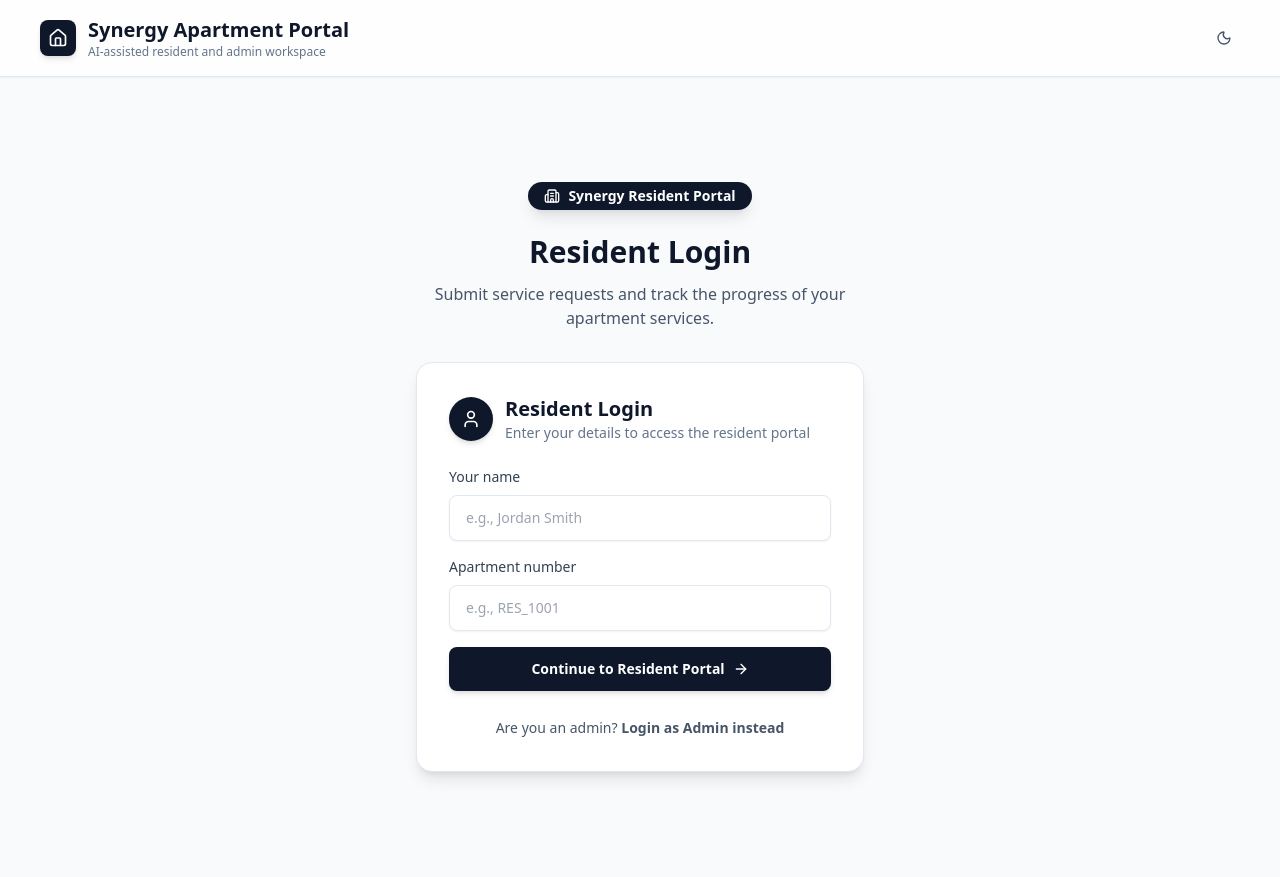
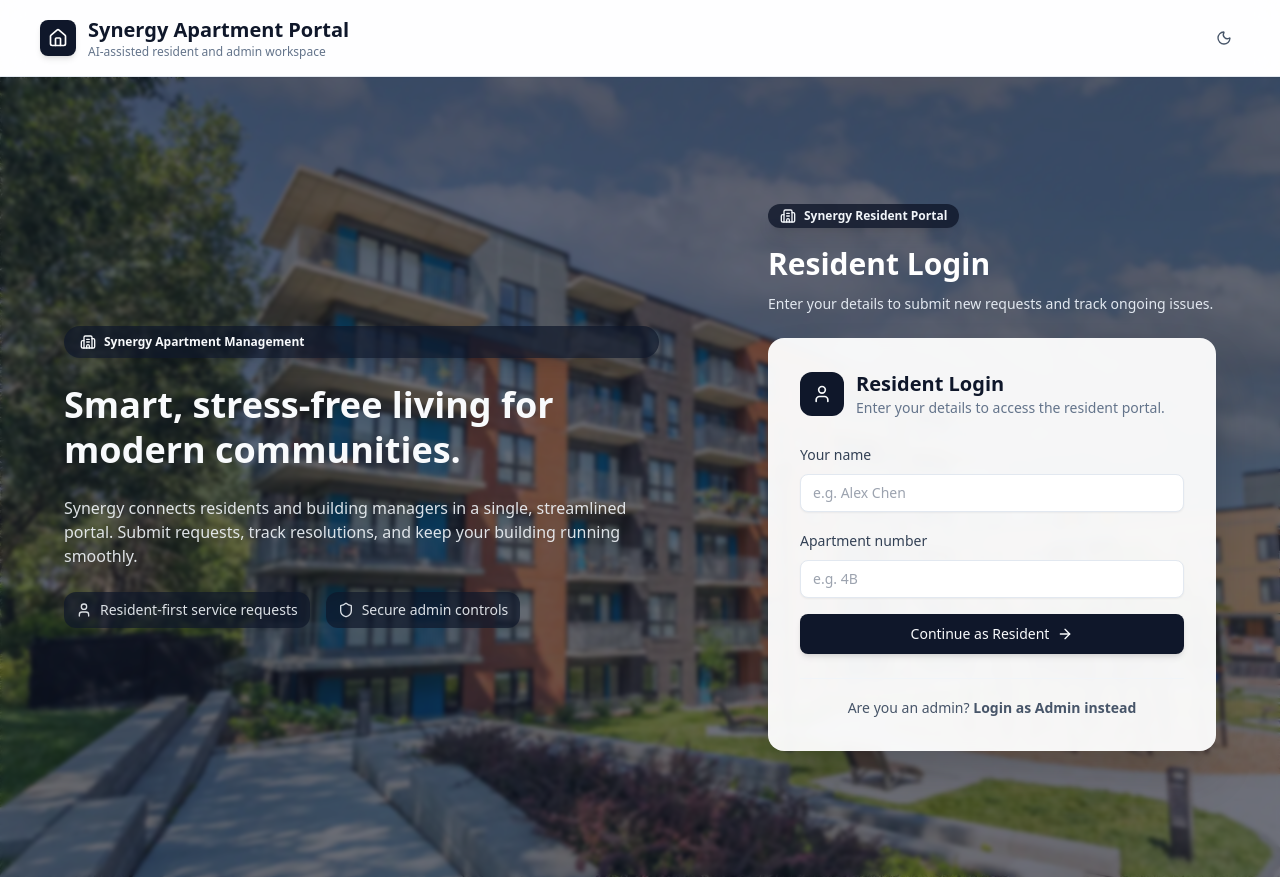
Before and after one commit to vintu2001/Synergy_CMPE272, a React (Vite) app in the folder frontend/: page / in a window 1280 px wide. Built offline with nearby package versions, Linux system fonts and the light colour scheme; no server answers.

Commit message:
Initial commit
Front page update

```diff
--- a/frontend/src/pages/Home.jsx
+++ b/frontend/src/pages/Home.jsx
@@ -42,128 +42,193 @@ export default function Home() {
   };
 
   return (
-    <div className="w-full min-h-screen bg-slate-50 dark:bg-slate-950 flex items-center justify-center py-12 px-4">
-      <div className="w-full max-w-md">
-        <div className="text-center mb-8">
-          <p className="inline-flex items-center gap-2 rounded-full bg-slate-900 px-4 py-1 text-sm font-semibold text-white shadow-lg dark:bg-slate-200 dark:text-slate-900">
+    <div className="relative w-full min-h-screen flex items-center justify-center py-12 px-4">
+      {/* Background image */}
+      <div
+        className="absolute inset-0 bg-cover bg-center"
+        style={{ backgroundImage: "url('/apartment-bg.webp')" }}
+      />
+      {/* Dark overlay + slight blur for readability */}
+      <div className="absolute inset-0 bg-slate-900/60 backdrop-blur-[2px]" />
+
+      <div className="relative z-10 w-full max-w-6xl grid gap-10 lg:grid-cols-[minmax(0,1.15fr)_minmax(0,1fr)] items-center">
+        {/* Left hero section (only on lg+) */}
+        <div className="hidden lg:flex flex-col gap-6 text-slate-50">
+          <p className="inline-flex items-center gap-2 rounded-full bg-slate-900/70 px-4 py-2 text-xs font-semibold shadow-lg">
+            <Building2 className="h-4 w-4" />
+            Synergy Apartment Management
+          </p>
+
+          <h1 className="text-4xl font-semibold leading-tight">
+            Smart, stress-free living for modern communities.
+          </h1>
+
+          <p className="text-base text-slate-100/90 max-w-xl">
+            Synergy connects residents and building managers in a single,
+            streamlined portal. Submit requests, track resolutions, and keep
+            your building running smoothly.
+          </p>
+
+          <div className="flex flex-wrap gap-4 text-sm text-slate-100/90">
+            <div className="inline-flex items-center gap-2 rounded-xl bg-slate-900/70 px-3 py-2">
+              <User className="h-4 w-4" />
+              <span>Resident-first service requests</span>
+            </div>
+            <div className="inline-flex items-center gap-2 rounded-xl bg-slate-900/70 px-3 py-2">
+              <Shield className="h-4 w-4" />
+              <span>Secure admin controls</span>
+            </div>
+          </div>
+        </div>
+
+        {/* Right login card */}
+        <div className="w-full max-w-md ml-auto">
+          <div className="mb-6 text-center lg:text-left">
+            <p className="inline-flex items-center gap-2 rounded-full bg-slate-900/80 px-3 py-1 text-xs font-semibold text-slate-100 shadow-lg">
               <Building2 className="h-4 w-4" />
               Synergy Resident Portal
             </p>
-          <h1 className="mt-6 text-3xl font-semibold text-slate-900 dark:text-white">
+            <h2 className="mt-4 text-3xl font-semibold text-white">
               {isAdminView ? "Admin Login" : "Resident Login"}
-          </h1>
-          <p className="mt-3 text-base text-slate-600 dark:text-slate-300">
+            </h2>
+            <p className="mt-3 text-sm text-slate-200">
               {isAdminView
-              ? "Access the admin console to manage escalations and resolve issues."
-              : "Submit service requests and track the progress of your apartment services."}
+                ? "Use your admin key to manage escalations and building services."
+                : "Enter your details to submit new requests and track ongoing issues."}
             </p>
           </div>
 
           {!isAdminView ? (
-          <div className="rounded-2xl border border-slate-200 bg-white p-8 shadow-lg dark:border-slate-800 dark:bg-slate-900">
+            <div className="rounded-2xl bg-white/95 p-8 shadow-2xl backdrop-blur-sm dark:bg-slate-900/95">
               <div className="mb-6 flex items-center gap-3">
-              <div className="rounded-full bg-slate-900 p-3 text-white shadow-md dark:bg-slate-100 dark:text-slate-900">
+                <div className="flex h-11 w-11 items-center justify-center rounded-xl bg-slate-900 text-slate-50 dark:bg-slate-100 dark:text-slate-900">
                   <User className="h-5 w-5" />
                 </div>
                 <div>
-                <h2 className="text-xl font-semibold text-slate-900 dark:text-white">Resident Login</h2>
+                  <h3 className="text-xl font-semibold text-slate-900 dark:text-white">
+                    Resident Login
+                  </h3>
                   <p className="text-sm text-slate-500 dark:text-slate-300">
-                  Enter your details to access the resident portal
+                    Enter your details to access the resident portal.
                   </p>
                 </div>
               </div>
 
               <form className="space-y-4" onSubmit={handleResidentSubmit}>
-              <div className="flex flex-col gap-2">
-                <label className="text-sm font-medium text-slate-700 dark:text-slate-200">Your name</label>
+                <div className="space-y-2">
+                  <label className="text-sm font-medium text-slate-700 dark:text-slate-200">
+                    Your name
+                  </label>
                   <input
-                  className="rounded-lg border border-slate-200 bg-white px-4 py-3 text-sm text-slate-900 shadow-sm focus:border-slate-500 focus:outline-none focus:ring-2 focus:ring-slate-200 dark:border-slate-700 dark:bg-slate-950 dark:text-slate-100 dark:focus:border-slate-400 dark:focus:ring-slate-800"
-                  placeholder="e.g., Jordan Smith"
+                    type="text"
                     value={residentName}
                     onChange={(e) => setResidentName(e.target.value)}
+                    className="w-full rounded-lg border border-slate-200 bg-white px-3 py-2 text-sm text-slate-900 shadow-sm focus:border-transparent focus:outline-none focus:ring-2 focus:ring-slate-300 dark:border-slate-700 dark:bg-slate-950 dark:text-slate-50"
+                    placeholder="e.g. Alex Chen"
                   />
                 </div>
-              <div className="flex flex-col gap-2">
-                <label className="text-sm font-medium text-slate-700 dark:text-slate-200">Apartment number</label>
+
+                <div className="space-y-2">
+                  <label className="text-sm font-medium text-slate-700 dark:text-slate-200">
+                    Apartment number
+                  </label>
                   <input
-                  className="rounded-lg border border-slate-200 bg-white px-4 py-3 text-sm text-slate-900 shadow-sm focus:border-slate-500 focus:outline-none focus:ring-2 focus:ring-slate-200 dark:border-slate-700 dark:bg-slate-950 dark:text-slate-100 dark:focus:border-slate-400 dark:focus:ring-slate-800"
-                  placeholder="e.g., RES_1001"
+                    type="text"
                     value={apartmentNumber}
                     onChange={(e) => setApartmentNumber(e.target.value)}
+                    className="w-full rounded-lg border border-slate-200 bg-white px-3 py-2 text-sm text-slate-900 shadow-sm focus:border-transparent focus:outline-none focus:ring-2 focus:ring-slate-300 dark:border-slate-700 dark:bg-slate-950 dark:text-slate-50"
+                    placeholder="e.g. 4B"
                   />
                 </div>
-              {residentError && <p className="text-sm text-red-500">{residentError}</p>}
+
+                {residentError && (
+                  <p className="text-sm text-rose-500">{residentError}</p>
+                )}
+
                 <button
                   type="submit"
-                className="flex w-full items-center justify-center gap-2 rounded-lg bg-slate-900 px-4 py-3 text-sm font-semibold text-white shadow-md transition hover:bg-slate-800 focus:outline-none focus:ring-2 focus:ring-slate-300 active:scale-[0.99] dark:bg-slate-100 dark:text-slate-900 dark:hover:bg-slate-200"
+                  className="mt-2 inline-flex w-full items-center justify-center gap-2 rounded-lg bg-slate-900 px-4 py-2.5 text-sm font-medium text-slate-50 shadow-md hover:bg-slate-800 focus:outline-none focus:ring-2 focus:ring-slate-400 focus:ring-offset-2 focus:ring-offset-slate-900/0 dark:bg-slate-100 dark:text-slate-900"
                 >
-                Continue to Resident Portal
+                  Continue as Resident
                   <ArrowRight className="h-4 w-4" />
                 </button>
               </form>
 
-            <div className="mt-6 text-center">
+              <div className="mt-6 border-t border-slate-100 pt-4 text-center dark:border-slate-800">
                 <button
+                  type="button"
                   onClick={() => setIsAdminView(true)}
-                className="text-sm text-slate-600 hover:text-slate-900 dark:text-slate-400 dark:hover:text-slate-100 transition"
+                  className="text-sm text-slate-600 hover:text-slate-900 dark:text-slate-300 dark:hover:text-slate-100 transition"
                 >
-                Are you an admin? <span className="font-semibold">Login as Admin instead</span>
+                  Are you an admin?{" "}
+                  <span className="font-semibold">Login as Admin instead</span>
                 </button>
               </div>
             </div>
           ) : (
-          <div className="rounded-2xl border border-slate-200 bg-white p-8 shadow-lg dark:border-slate-800 dark:bg-slate-900">
+            <div className="rounded-2xl bg-white/95 p-8 shadow-2xl backdrop-blur-sm dark:bg-slate-900/95">
               <div className="mb-6 flex items-center gap-3">
-              <div className="rounded-full bg-purple-600 p-3 text-white shadow-md dark:bg-purple-400 dark:text-slate-900">
+                <div className="flex h-11 w-11 items-center justify-center rounded-xl bg-amber-500 text-white shadow-md dark:bg-amber-400 dark:text-slate-900">
                   <Shield className="h-5 w-5" />
                 </div>
                 <div>
-                <h2 className="text-xl font-semibold text-slate-900 dark:text-white">Admin Login</h2>
+                  <h3 className="text-xl font-semibold text-slate-900 dark:text-white">
+                    Admin Console
+                  </h3>
                   <p className="text-sm text-slate-500 dark:text-slate-300">
-                  Enter your credentials to access the admin console
+                    Enter your admin key to access escalations and analytics.
                   </p>
                 </div>
               </div>
 
               <form className="space-y-4" onSubmit={handleAdminSubmit}>
-              <div className="flex flex-col gap-2">
-                <label className="text-sm font-medium text-slate-700 dark:text-slate-200">Admin password</label>
-                <div className="flex items-center gap-3 rounded-lg border border-slate-200 bg-white px-4 py-3 shadow-sm focus-within:border-slate-500 focus-within:ring-2 focus-within:ring-slate-200 dark:border-slate-700 dark:bg-slate-950 dark:focus-within:border-slate-400 dark:focus-within:ring-slate-800">
-                  <KeyRound className="h-4 w-4 text-slate-400 dark:text-slate-500" />
+                <div className="space-y-2">
+                  <label className="text-sm font-medium text-slate-700 dark:text-slate-200">
+                    Admin key
+                  </label>
+                  <div className="relative">
+                    <span className="pointer-events-none absolute inset-y-0 left-0 flex items-center pl-3 text-slate-400">
+                      <KeyRound className="h-4 w-4" />
+                    </span>
                     <input
                       type="password"
-                    className="w-full border-0 bg-transparent text-sm text-slate-900 focus:outline-none dark:text-slate-100"
-                    placeholder="Enter admin access password"
                       value={adminKey}
                       onChange={(e) => setAdminKey(e.target.value)}
+                      className="w-full rounded-lg border border-slate-200 bg-white px-9 py-2 text-sm text-slate-900 shadow-sm focus:border-transparent focus:outline-none focus:ring-2 focus:ring-amber-300 dark:border-slate-700 dark:bg-slate-950 dark:text-slate-50"
+                      placeholder="Enter admin key"
                     />
                   </div>
                 </div>
-              {adminError && <p className="text-sm text-red-500">{adminError}</p>}
+
+                {adminError && (
+                  <p className="text-sm text-rose-500">{adminError}</p>
+                )}
+
                 <button
                   type="submit"
-                className="flex w-full items-center justify-center gap-2 rounded-lg bg-purple-600 px-4 py-3 text-sm font-semibold text-white shadow-md transition hover:bg-purple-500 focus:outline-none focus:ring-2 focus:ring-purple-200 active:scale-[0.99] dark:bg-purple-400 dark:text-slate-900 dark:hover:bg-purple-300"
+                  className="mt-2 inline-flex w-full items-center justify-center gap-2 rounded-lg bg-amber-500 px-4 py-2.5 text-sm font-semibold text-white shadow-md hover:bg-amber-600 focus:outline-none focus:ring-2 focus:ring-amber-300 focus:ring-offset-2 focus:ring-offset-slate-900/0"
                 >
-                Enter Admin Console
+                  Sign in as Admin
                   <ArrowRight className="h-4 w-4" />
                 </button>
               </form>
 
-            <p className="mt-4 text-xs text-slate-500 dark:text-slate-400">
-              Tip: The password corresponds to your admin API key.
-            </p>
-
-            <div className="mt-6 text-center">
+              <div className="mt-6 border-t border-slate-100 pt-4 text-center dark:border-slate-800">
                 <button
+                  type="button"
                   onClick={() => setIsAdminView(false)}
-                className="text-sm text-slate-600 hover:text-slate-900 dark:text-slate-400 dark:hover:text-slate-100 transition"
+                  className="text-sm text-slate-600 hover:text-slate-900 dark:text-slate-300 dark:hover:text-slate-100 transition"
                 >
-                Not an admin? <span className="font-semibold">Login as Resident instead</span>
+                  Not an admin?{" "}
+                  <span className="font-semibold">
+                    Login as Resident instead
+                  </span>
                 </button>
               </div>
             </div>
           )}
         </div>
       </div>
+    </div>
   );
 }
```
Also changed, not shown: frontend/public/apartment-bg.webp (added), 1 other file (tests, documents, lock files or other folders). Lines whose indentation alone changed are shown as unchanged.
